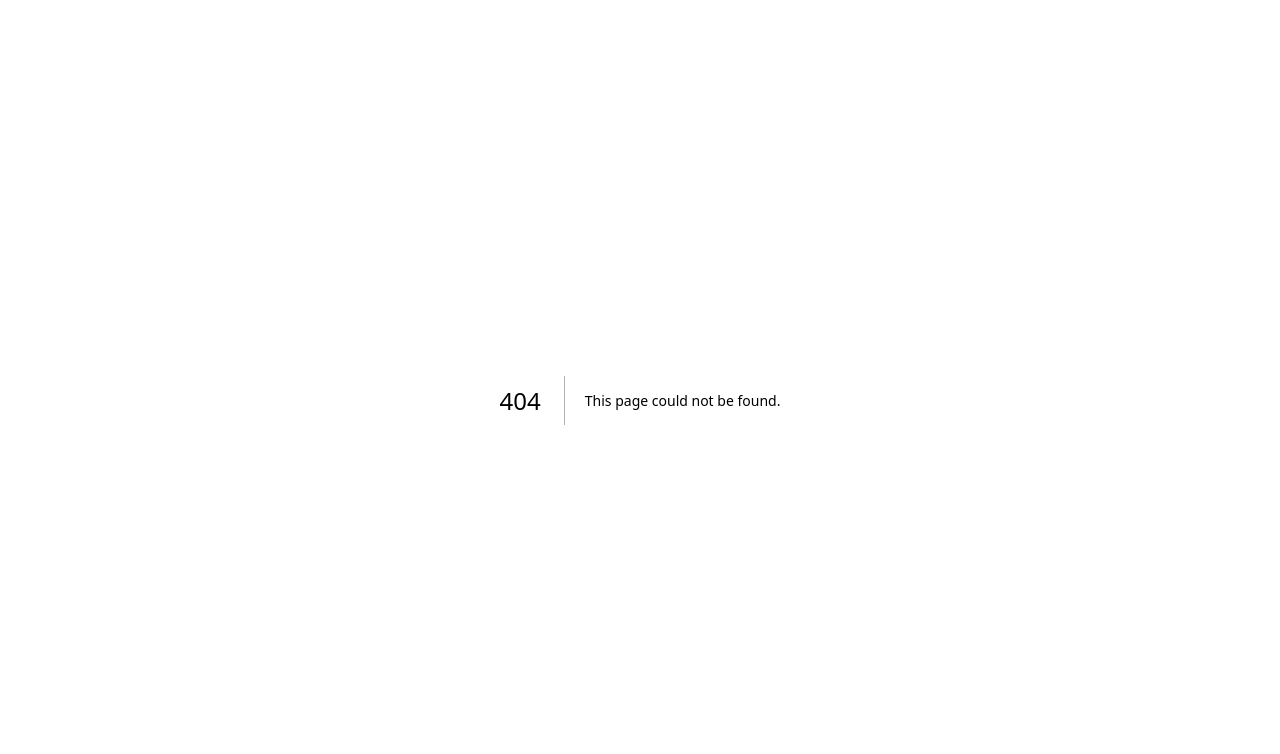
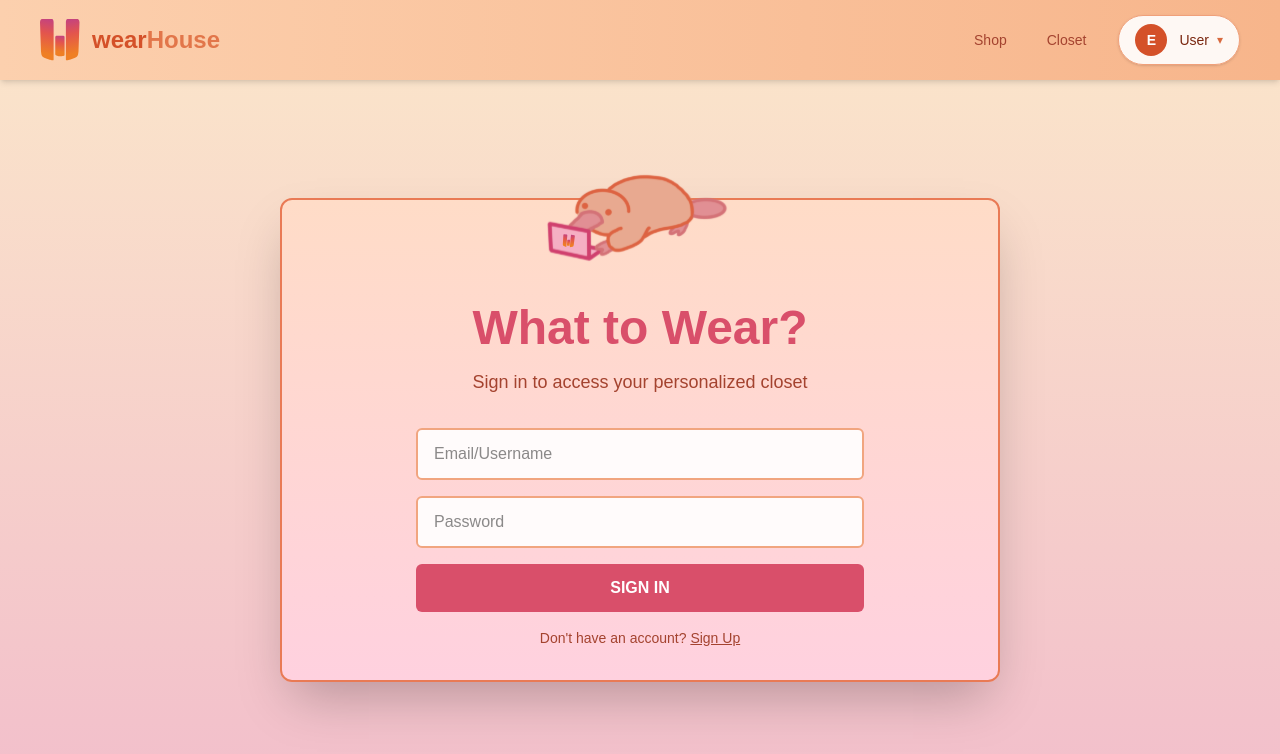
Before and after one commit to Mohammed-A-Amin/wearhouse, a Next.js app in the folder wearhouse-frontend/: page /login in a window 1280 px wide. Before the commit this address had no page. Shown: the top 754 px of the page. Built offline with nearby package versions, Linux system fonts and the light colour scheme.

Commit message:
login page frontend

```diff
--- /dev/null
+++ b/wearhouse-frontend/src/app/login/page.js
@@ -0,0 +1,74 @@
+"use client";
+
+import { useState } from "react";
+import { useRouter } from "next/navigation";
+import Image from "next/image";
+import Link from "next/link";
+import Navigation from "../components/Navigation";
+
+export default function LoginPage() {
+  const router = useRouter();
+  const [email, setEmail] = useState("");
+  const [password, setPassword] = useState("");
+
+  const handleSubmit = (e) => {
+    e.preventDefault();
+    // For now, accept any credentials and mark user as logged in.
+    localStorage.setItem("isLoggedIn", "true");
+    router.push("/");
+  };
+
+  return (
+    <div className="min-h-screen bg-gradient-to-b from-[#FBE7CA] to-[#F2BECB] relative overflow-hidden">
+      <Navigation />
+
+      <main className="flex items-center justify-center min-h-[calc(100vh-5rem)] px-6">
+        <div className="relative max-w-3xl w-full px-6">
+          <div className="relative bg-gradient-to-b from-[#ffdcc7] to-[#ffd1df] rounded-xl shadow-2xl border-2 border-[#e97a55] p-8 pt-20">
+
+            <div className="absolute -top-14 left-1/2 transform -translate-x-1/2 pointer-events-none">
+              <div className="w-56 h-36 relative">
+                <Image
+                  src="/platy.svg"
+                  alt="platypus"
+                  fill={false}
+                  width={220}
+                  height={140}
+                  className="object-contain"
+                />
+              </div>
+            </div>
+
+            <div className="text-center mt-6">
+              <h1 className="text-5xl font-extrabold text-[#d94f6a] mb-4">What to Wear?</h1>
+              <p className="text-[#a4432f] mb-8 text-lg">Sign in to access your personalized closet</p>
+
+              <form onSubmit={handleSubmit} className="max-w-md mx-auto space-y-4">
+                <input
+                  required
+                  value={email}
+                  onChange={(e) => setEmail(e.target.value)}
+                  placeholder="Email/Username"
+                  className="w-full px-4 py-3 rounded-md border-2 border-[#f1a57f] bg-white/90"
+                />
+
+                <input
+                  required
+                  type="password"
+                  value={password}
+                  onChange={(e) => setPassword(e.target.value)}
+                  placeholder="Password"
+                  className="w-full px-4 py-3 rounded-md border-2 border-[#f1a57f] bg-white/90"
+                />
+
+                <button type="submit" className="w-full bg-[#d94f6a] text-white py-3 rounded-md font-semibold">SIGN IN</button>
+              </form>
+
+              <p className="text-sm text-[#a4432f] mt-4">Don't have an account? <Link href="#" className="underline">Sign Up</Link></p>
+            </div>
+          </div>
+        </div>
+      </main>
+    </div>
+  );
+}
--- a/wearhouse-frontend/src/app/logout/page.js
+++ b/wearhouse-frontend/src/app/logout/page.js
@@ -1,10 +1,20 @@
+"use client";
+
 "use client";
 
 import Navigation from "../components/Navigation";
 import Link from "next/link";
 import Image from "next/image";
+import { useRouter } from "next/navigation";
 
 export default function LogoutPage() {
+  const router = useRouter();
+
+  const handleConfirm = () => {
+    localStorage.removeItem("isLoggedIn");
+    router.push("/login");
+  };
+
   return (
     <div className="min-h-screen bg-gradient-to-b from-[#FBE7CA] to-[#F2BECB] relative overflow-hidden">
       <Navigation />
@@ -46,12 +56,12 @@ export default function LogoutPage() {
                   Cancel
                 </Link>
 
-                <Link
-                  href="/"
+                <button
+                  onClick={handleConfirm}
                   className="px-6 py-3 bg-[#d94f6a] text-white rounded-md font-semibold shadow-md hover:bg-[#c13f5a] transition"
                 >
                   Confirm
-                </Link>
+                </button>
               </div>
             </div>
           </div>
--- a/wearhouse-frontend/src/app/page.js
+++ b/wearhouse-frontend/src/app/page.js
@@ -1,7 +1,25 @@
+"use client";
+
 import Navigation from "./components/Navigation";
 import Link from "next/link";
+import { useRouter } from "next/navigation";
+import { useEffect, useState } from "react";
 
 export default function Home() {
+  const router = useRouter();
+  const [checking, setChecking] = useState(true);
+
+  useEffect(() => {
+    const logged = localStorage.getItem("isLoggedIn");
+    if (!logged) {
+      router.push("/login");
+    } else {
+      setChecking(false);
+    }
+  }, [router]);
+
+  if (checking) return null;
+
   return (
     <div className="min-h-screen bg-gradient-to-b from-[#FBE7CA] to-[#F2BECB]">
       <Navigation />
```
